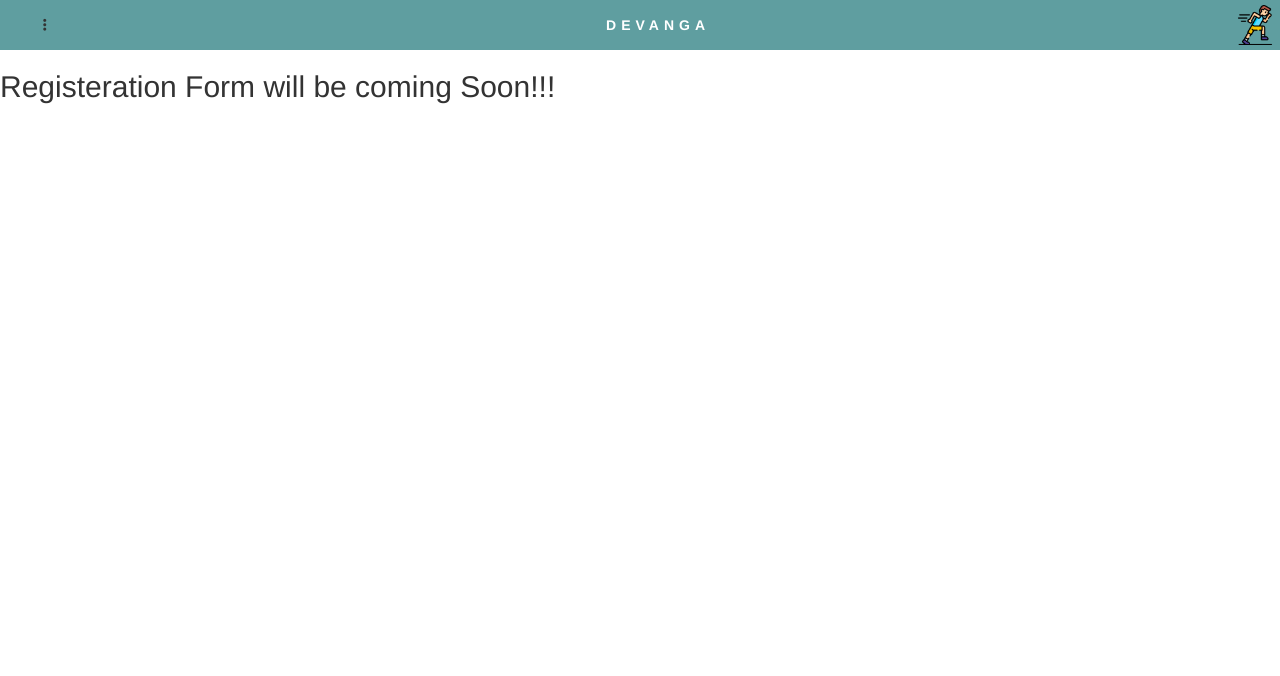
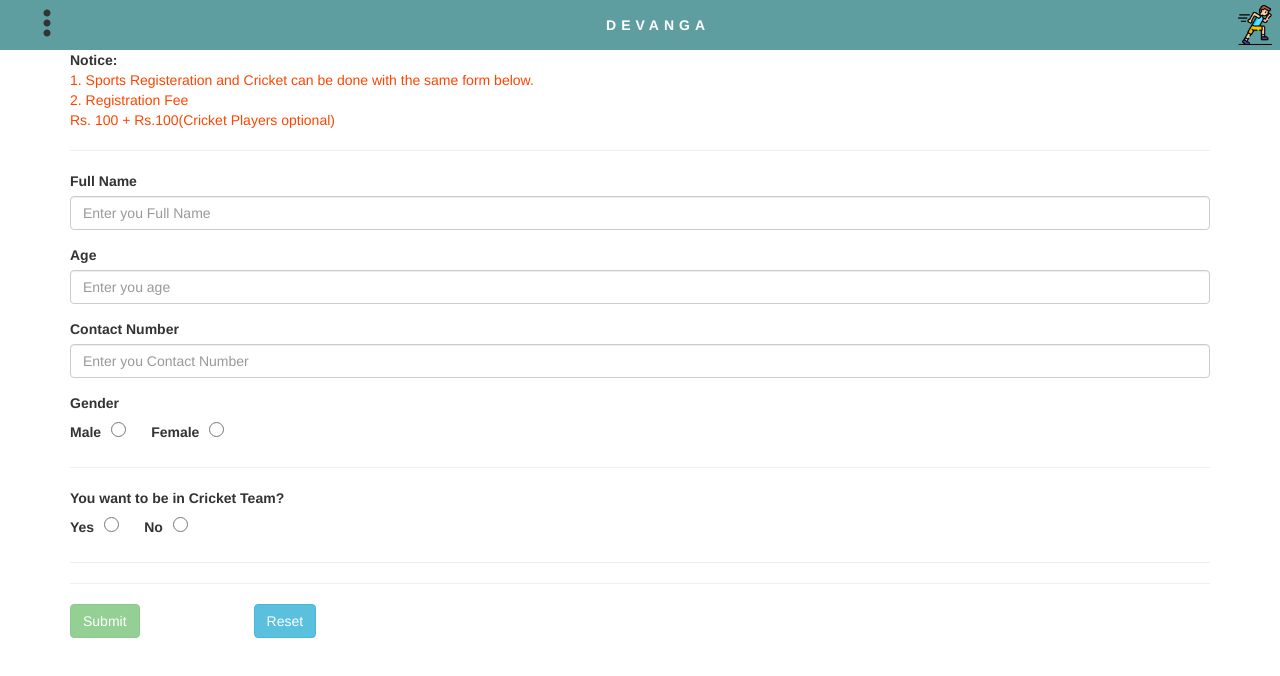
Before and after one commit to sagar-shivappa/SportsClient, an Angular app: page /register in a window 1280 px wide. Shown: the top 676 px of the page. Built offline with nearby package versions, Linux system fonts and the light colour scheme.

Commit message:
Registration Form

```diff
--- a/src/app/app.component.scss
+++ b/src/app/app.component.scss
@@ -13,6 +13,7 @@
   float: left;
   padding: 3%;
   width: 20px;
+  font-size: xx-large;
 }
 
 .title {
--- a/src/app/registeration/register-form/register-form.component.html
+++ b/src/app/registeration/register-form/register-form.component.html
@@ -1 +1,149 @@
-<h2>Registeration Form will be coming Soon!!!</h2>
+<div class="container">
+  <span><b>Notice:</b></span>
+  <p class="message">
+    1. Sports Registeration and Cricket can be done with the same form below.
+    <br />
+    2. Registration Fee <br />
+    Rs. 100 + Rs.100(Cricket Players optional)
+  </p>
+  <hr />
+  <form action="submit" [formGroup]="registrationForm" (ngSubmit)="onSubmit()">
+    <div class="form-group">
+      <label for="fullName">Full Name</label>
+      <input
+        type="text"
+        id="fullName"
+        placeholder="Enter you Full Name"
+        class="form-control"
+        name="fullName"
+        formControlName="fullName"
+      />
+    </div>
+
+    <div class="form-group">
+      <label for="age">Age</label>
+      <input
+        type="number"
+        id="age"
+        placeholder="Enter you age"
+        class="form-control"
+        name="age"
+        formControlName="age"
+      />
+    </div>
+
+    <div class="form-group">
+      <label for="contactNumber">Contact Number</label>
+      <input
+        type="number"
+        id="contactNumber"
+        placeholder="Enter you Contact Number "
+        class="form-control"
+        name="contactNumber"
+        formControlName="contactNumber"
+      />
+    </div>
+    <label for="genderSelect">Gender</label>
+    <div id="genderSelect" class="radio-selection">
+      <div>
+        <label class="" for="flexCheckDefault">Male </label>
+        <input
+          class="radio-in"
+          type="radio"
+          value="Male"
+          formControlName="gender"
+          id="flexCheckDefault"
+          name="gender"
+        />
+      </div>
+      <div>
+        <label class="" for="flexCheckChecked">Female </label>
+        <input
+          class="radio-in"
+          type="radio"
+          value="Female"
+          formControlName="gender"
+          id="flexCheckChecked"
+          name="gender"
+        />
+      </div>
+    </div>
+    <hr />
+
+    <label for="cricket">You want to be in Cricket Team?</label>
+    <div id="cricket" class="radio-selection">
+      <div>
+        <label class="" for="flexCheckDefault">Yes</label>
+        <input
+          class="radio-in"
+          type="radio"
+          value="Yes"
+          formControlName="cricket"
+          id="flexCheckDefault"
+          name="cricket"
+        />
+      </div>
+      <div>
+        <label class="" for="flexCheckChecked">No</label>
+        <input
+          class="radio-in"
+          type="radio"
+          value="No"
+          formControlName="cricket"
+          id="flexCheckChecked"
+          name="cricket"
+        />
+      </div>
+    </div>
+    <hr />
+    <ng-container *ngIf="registrationForm.get('cricket')?.value == 'Yes'">
+      <label for="cricketType">What do you consider yourself as?</label>
+      <div id="cricketType" class="radio-selection">
+        <div>
+          <label class="" for="cricketType">Batsman </label>
+          <input
+            class="radio-in"
+            type="radio"
+            value="batsman"
+            formControlName="cricketPlayerType"
+            id="cricketType"
+            name="cricketPlayerType"
+          />
+        </div>
+        <div>
+          <label class="" for="cricketType">Bowler </label>
+          <input
+            class="radio-in"
+            type="radio"
+            value="Bowler"
+            formControlName="cricketPlayerType"
+            id="cricketType"
+            name="cricketPlayerType"
+          />
+        </div>
+        <div>
+          <label class="" for="cricketType">All-Rounder </label>
+          <input
+            class="radio-in"
+            type="radio"
+            value="AllRounder"
+            formControlName="cricketPlayerType"
+            id="cricketType"
+            name="cricketPlayerType"
+          />
+        </div>
+      </div>
+    </ng-container>
+    <hr />
+    <div class="buttons">
+      <button
+        class="btn btn-success"
+        type="submit"
+        [disabled]="!registrationForm.valid"
+      >
+        Submit
+      </button>
+      <button class="btn btn-info" type="reset">Reset</button>
+    </div>
+  </form>
+</div>
--- a/src/app/registeration/register-form/register-form.component.scss
+++ b/src/app/registeration/register-form/register-form.component.scss
@@ -0,0 +1,14 @@
+.buttons {
+  display: flex;
+  justify-content: flex-start;
+  gap: 10%;
+}
+.radio-selection {
+  display: flex;
+  gap: 25px;
+}
+.radio-in {
+  height: 15px;
+  width: 15px;
+  margin-left: 10px;
+}
--- a/src/app/registeration/register-form/register-form.component.ts
+++ b/src/app/registeration/register-form/register-form.component.ts
@@ -1,10 +1,36 @@
-import { Component } from '@angular/core';
+import { Component, OnInit } from '@angular/core';
+import {
+  FormBuilder,
+  FormControl,
+  FormGroup,
+  Validators,
+} from '@angular/forms';
 
 @Component({
   selector: 'app-register-form',
   templateUrl: './register-form.component.html',
-  styleUrls: ['./register-form.component.scss']
+  styleUrls: ['./register-form.component.scss'],
 })
-export class RegisterFormComponent {
+export class RegisterFormComponent implements OnInit {
+  registrationForm: FormGroup;
 
+  constructor(private fb: FormBuilder) {
+    this.registrationForm = this.fb.group({
+      fullName: new FormControl('', [Validators.required]),
+      age: new FormControl('', [Validators.required]),
+      gender: new FormControl('', [Validators.required]),
+      contactNumber: new FormControl('', [
+        Validators.required,
+        Validators.pattern('[789][0-9]{9}'),
+      ]),
+      cricket: new FormControl('', [Validators.required]),
+      cricketPlayerType: new FormControl(''),
+    });
+  }
+
+  ngOnInit() {}
+
+  onSubmit() {
+    console.log('submit', this.registrationForm.value);
+  }
 }
--- a/src/styles.scss
+++ b/src/styles.scss
@@ -10,3 +10,6 @@ h1 h2 h3 h4 h5 {
   width: 40px;
   height: 100%;
 }
+.message {
+  color: orangered;
+}
```
Also changed, not shown: src/app/registeration/registeration.module.ts (+7 -8 lines).
